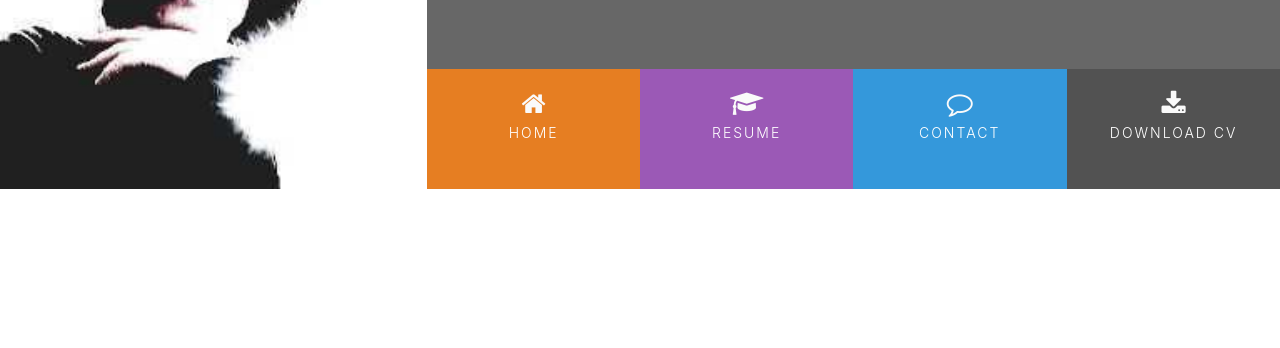
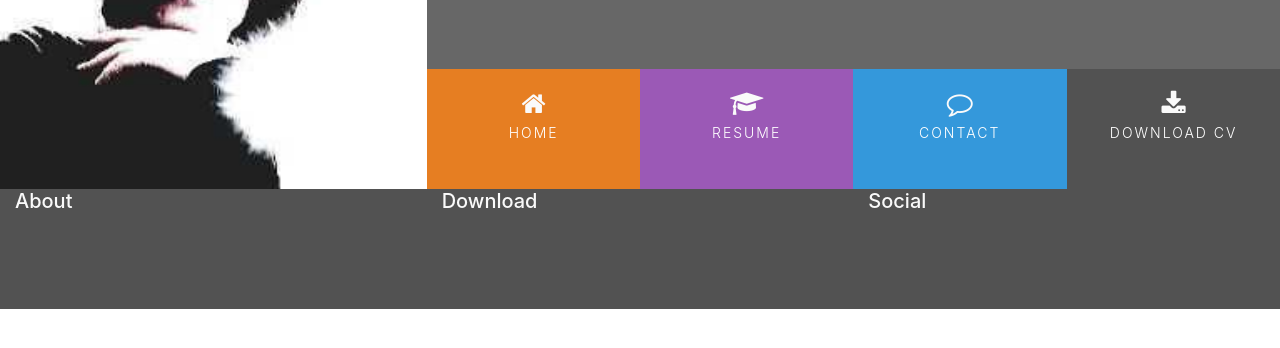
Before and after one commit to sediqa01/Resume, a plain HTML site: page index.html in a window 1280 px wide. Shown: the part 180-528 px from the top of the page. Drawn offline with nearby package versions, Linux system fonts and the light colour scheme.

Commit message:
Add Footer section

```diff
--- a/assets/css/style.css
+++ b/assets/css/style.css
@@ -112,3 +112,12 @@ header {
     background: rgba(0, 0, 0, 0.2);
     height: 120px;
 }
+
+/* ----------------------------------------Footer */
+
+footer {
+    background-color: #525252;
+    color: #fafafa;
+    min-height: 120px;
+    margin: 0;
+}
--- a/index.html
+++ b/index.html
@@ -45,8 +45,18 @@
     <section>
 
     </section>
-    <footer>
-
+    <footer class="container-fluid">
+        <div class="row">
+            <div class="col-sm-4">
+                <h5 class="uppercase general-sub">About</h5>
+            </div>
+            <div class="col-sm-4">
+                <h5 class="uppercase general-sub">Download</h5>
+            </div>
+            <div class="col-sm-4">
+                <h5 class="uppercase general-sub">Social</h5>
+            </div>
+        </div>
     </footer>
 </body>
 </html>
```
